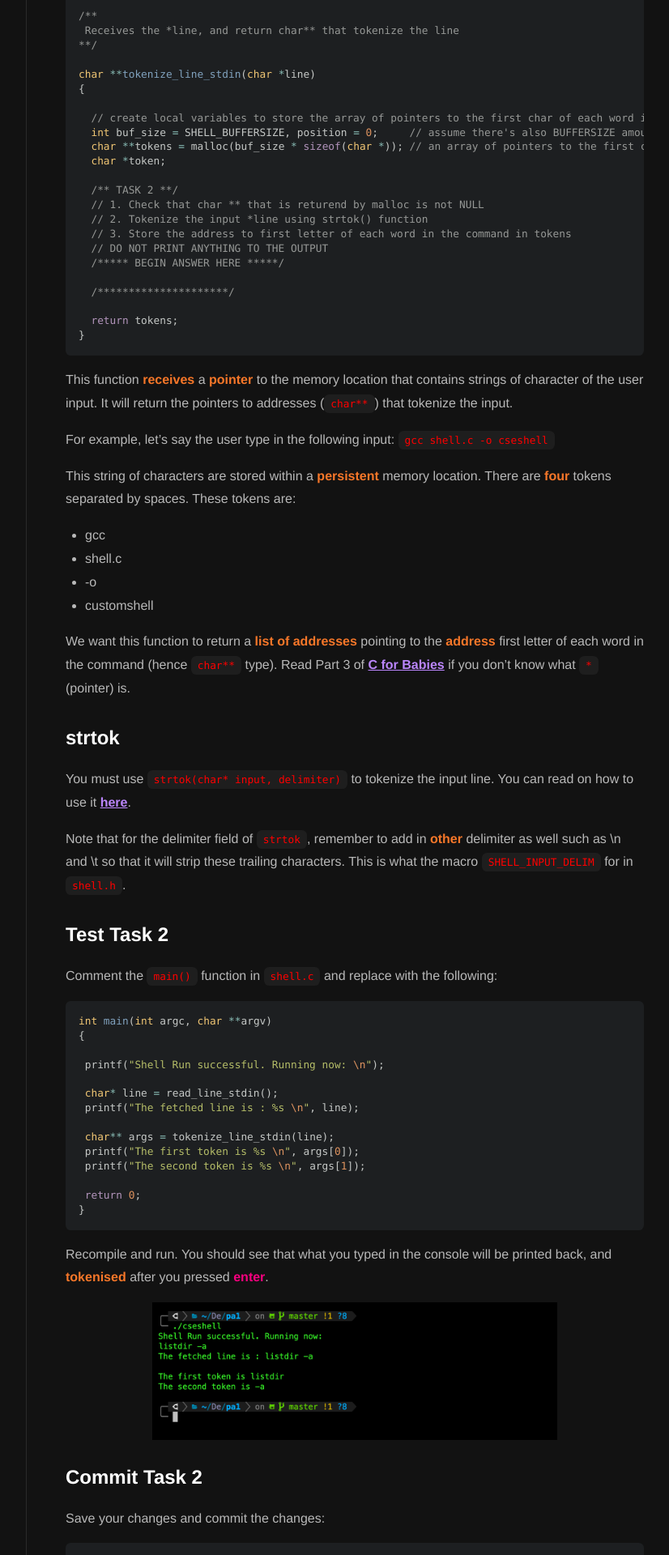
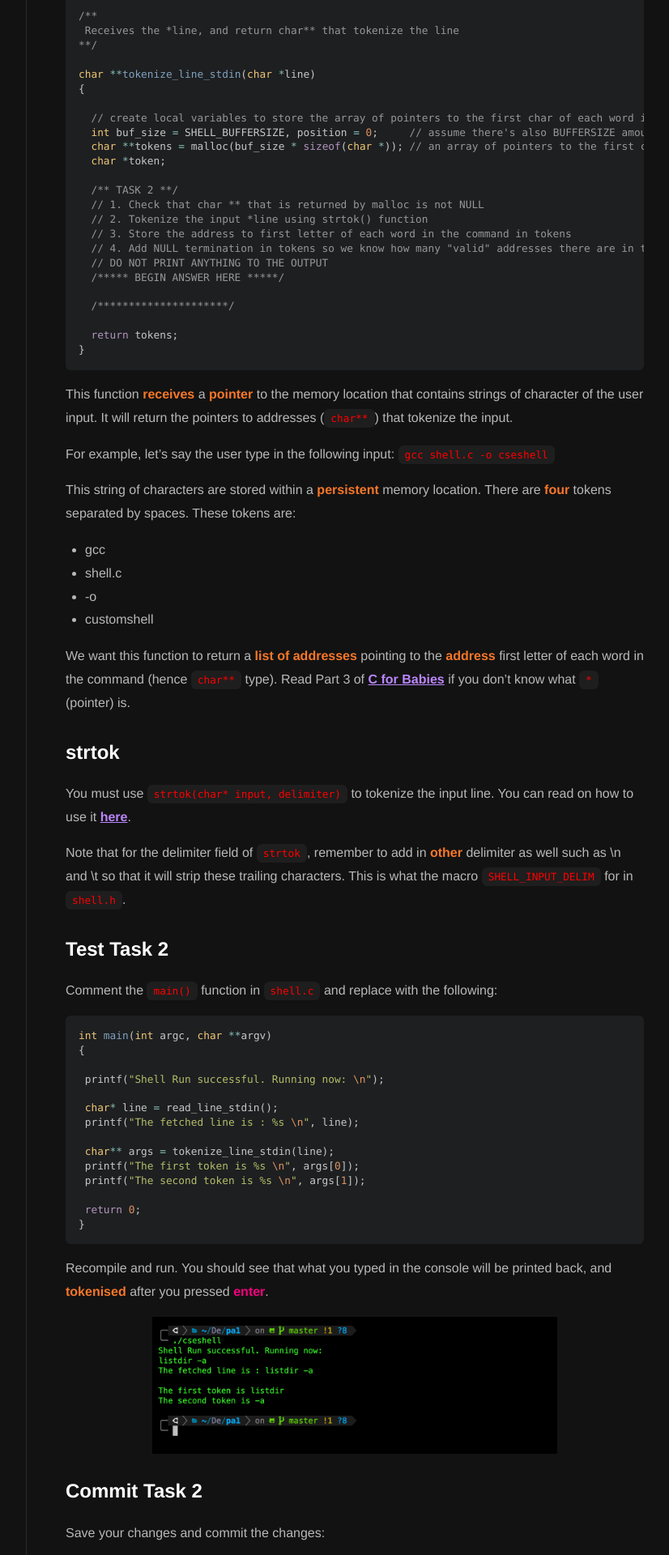
Before and after one commit to natalieagus/50005-2023, a Jekyll site: the page built from _assignments/pa1_2_shell.md, in a window 1280 px wide. Shown: the part 2278-4198 px from the top of the page at 81% size, without its empty margins (217-1043 px from the left). Built offline with Jekyll 4.4.1, drawn with Linux system fonts in a browser that asks for light colours; nearby versions of some CDN libraries.

Commit message:
feat: added explanation for task 2 in pa1 because people has virtually zero autonomy

```diff
--- a/_assignments/pa1_2_shell.md
+++ b/_assignments/pa1_2_shell.md
@@ -92,9 +92,10 @@ char **tokenize_line_stdin(char *line)
   char *token;
 
   /** TASK 2 **/
-  // 1. Check that char ** that is returend by malloc is not NULL
+  // 1. Check that char ** that is returned by malloc is not NULL
   // 2. Tokenize the input *line using strtok() function
   // 3. Store the address to first letter of each word in the command in tokens
+  // 4. Add NULL termination in tokens so we know how many "valid" addresses there are in tokens
   // DO NOT PRINT ANYTHING TO THE OUTPUT
   /***** BEGIN ANSWER HERE *****/
 
```
